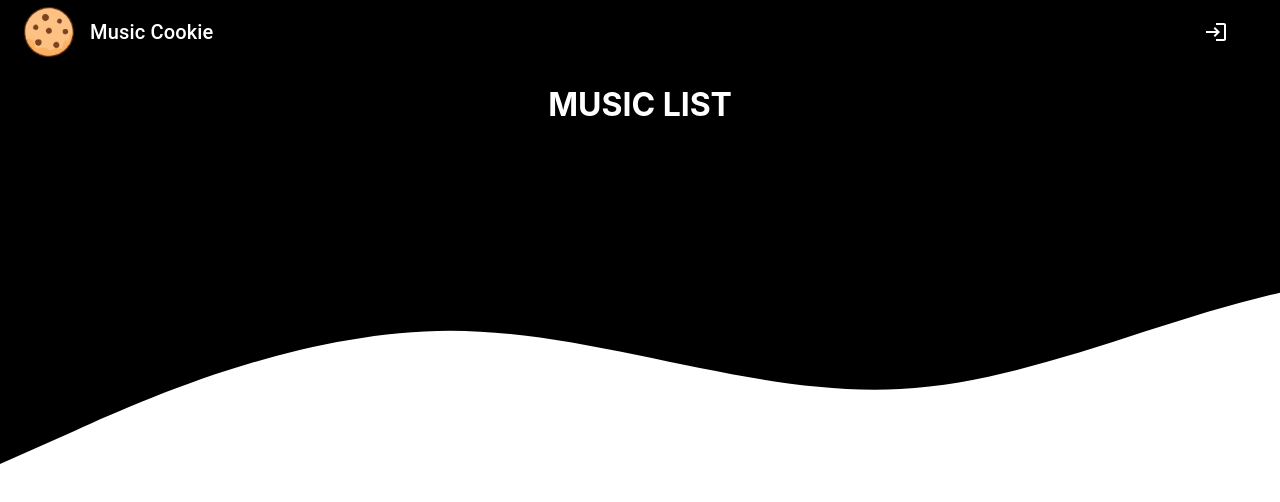
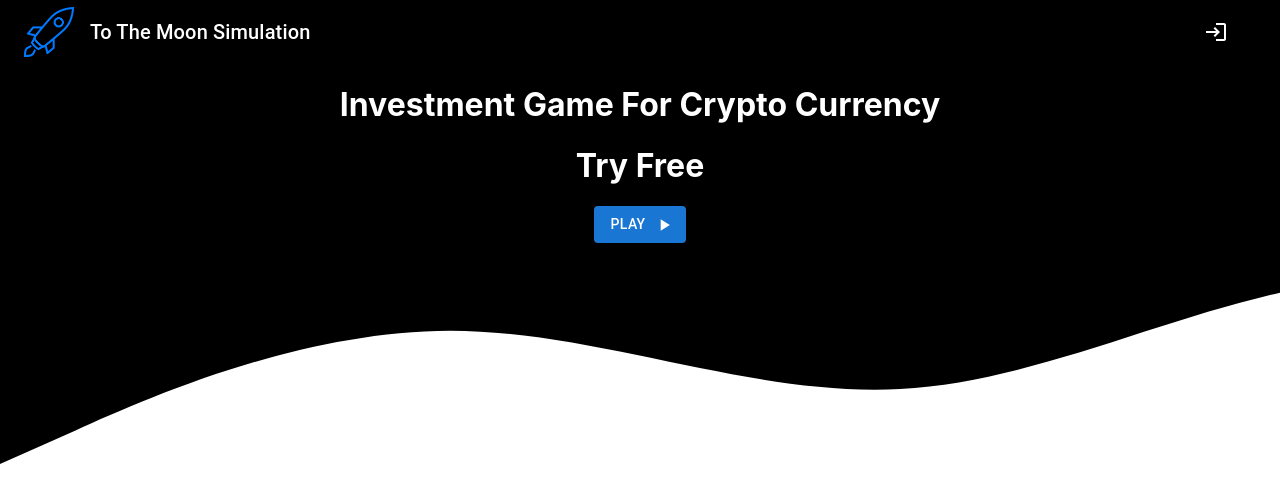
Before and after one commit to ToTheMoonSimulation/ttms-react, a React (Create React App) app: page / in a window 1280 px wide. Shown: the top 502 px of the page. Built offline with nearby package versions, Linux system fonts and the light colour scheme.

Commit message:
changed texts, added play button

```diff
--- a/public/index.html
+++ b/public/index.html
@@ -24,7 +24,7 @@
       work correctly both with client-side routing and a non-root public URL.
       Learn how to configure a non-root public URL by running `npm run build`.
     -->
-    <title>Music Cookie</title>
+    <title>TTMS🚀</title>
   </head>
   <body>
     <noscript>You need to enable JavaScript to run this app.</noscript>
--- a/src/App.js
+++ b/src/App.js
@@ -3,7 +3,7 @@ import Main from "./layout/main";
 
 function App() {
     return (
-      <Main helloworld="helloworld" somelist={[1,2,true,false,3]}></Main>
+      <Main></Main>
     );
 }
 
--- a/src/layout/main/components/contents.js
+++ b/src/layout/main/components/contents.js
@@ -1,6 +1,7 @@
 import React from "react";
-import Box from "@mui/material/Box";
 import Grid from "@mui/material/Grid";
+import Button from '@mui/material/Button';
+import PlayArrowIcon from '@mui/icons-material/PlayArrow';
 
 import waveSvg from "../../../assets/wave.svg";
 const Contents = () => {
@@ -11,7 +12,6 @@ const Contents = () => {
                 container
                 direction="column"
                 alignItems="center"
-
                 sx={{
                     backgroundImage: `url(${waveSvg})`,
                     backgroundSize: "cover",
@@ -19,8 +19,14 @@ const Contents = () => {
                     height: "500px",
                 }}
             >
-                <Grid item  sx={{ color: "white"}}>
-                    <h1>MUSIC LIST</h1>
+                <Grid item sx={{ color: "white", textAlign:"center"}}>
+                    <h1>Investment Game For Crypto Currency</h1>
+                    <h1>Try Free</h1>
+                </Grid>
+                <Grid item>
+                    <Button variant="contained" endIcon={<PlayArrowIcon />}>
+                        Play
+                    </Button>
                 </Grid>
             </Grid>
         </>
--- a/src/layout/main/components/header.js
+++ b/src/layout/main/components/header.js
@@ -32,7 +32,7 @@ const Header = () => {
                         component="div"
                         sx={{ flexGrow: 1 }}
                     >
-                        Music Cookie
+                        To The Moon Simulation
                     </Typography>
 
                     {/* 로그인 버튼 */}
--- a/src/layout/main/index.js
+++ b/src/layout/main/index.js
@@ -1,7 +1,7 @@
 import React from "react";
 import Header from "./components/header.js";
 import Content from "./components/contents.js";
-import Footer from "./components/footer.js";
+//import Footer from "./components/footer.js";
 
 import Grid from "@mui/material/Grid";
 
```
Also changed, not shown: src/assets/logo.png.
